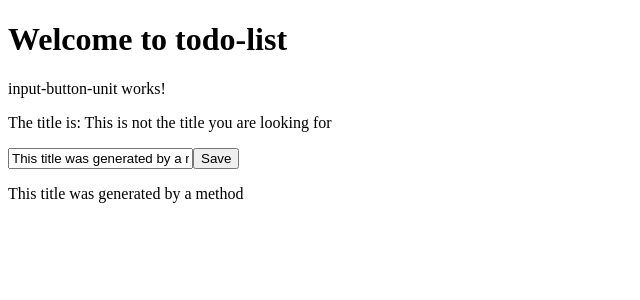
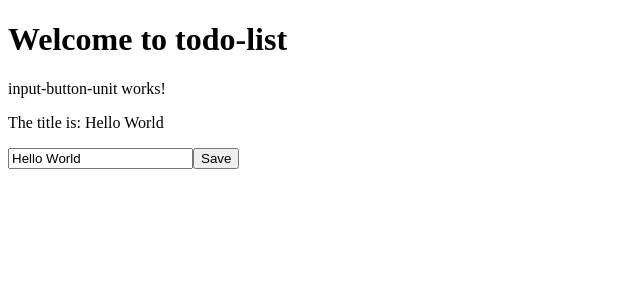
Before and after one commit to sonicTM/to-do-list, an Angular app in the folder todo-list/: page / in a window 1280 px wide. Shown: the top 300 px of the page, without its empty margins (0-640 px from the left). Built offline with nearby package versions, Linux system fonts and the light colour scheme.

Commit message:
event binding

```diff
--- a/todo-list/src/app/input-button-unit/input-button-unit.component.html
+++ b/todo-list/src/app/input-button-unit/input-button-unit.component.html
@@ -1,7 +1,5 @@
 <p>input-button-unit works!</p>
 <p>The title is: {{ title }}</p>
 <!-- [] bind to element property -->
-<input type="text" [value]="generateTitle()">
-<button>Save</button>
-
-<p>{{ generateTitle() }}</p>
+<input type="text" [value]="title" (keyup.enter)="changeTitle($event)">
+<button (click)="changeTitle('Button clicked')">Save</button>
--- a/todo-list/src/app/input-button-unit/input-button-unit.component.ts
+++ b/todo-list/src/app/input-button-unit/input-button-unit.component.ts
@@ -14,19 +14,12 @@ export class InputButtonUnitComponent implements OnInit {
   }
 
   ngOnInit(): void {
-    setTimeout(() => {
-      this.title = 'This is not the title you are looking for';
-    }, 3000);
+
   }
 
-  generateTitle(): string {
-    return 'This title was generated by a method';
+  changeTitle(newTitle: string): void {
+    this.title = newTitle;
   }
 
-  // method
-  // changeTitle(newTitle: string) {
-  //   console.log(newTitle);
-  //   this.title = newTitle;
-  // }
 
 }
```
